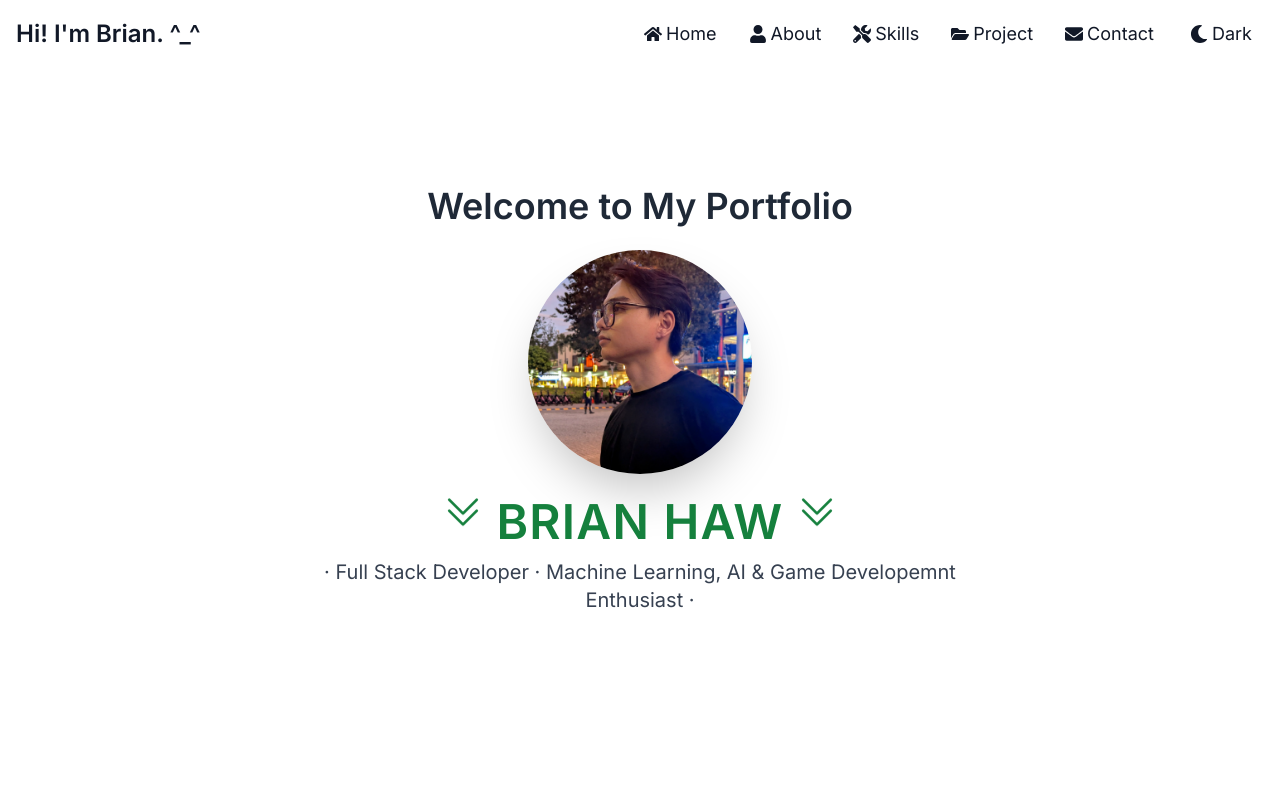
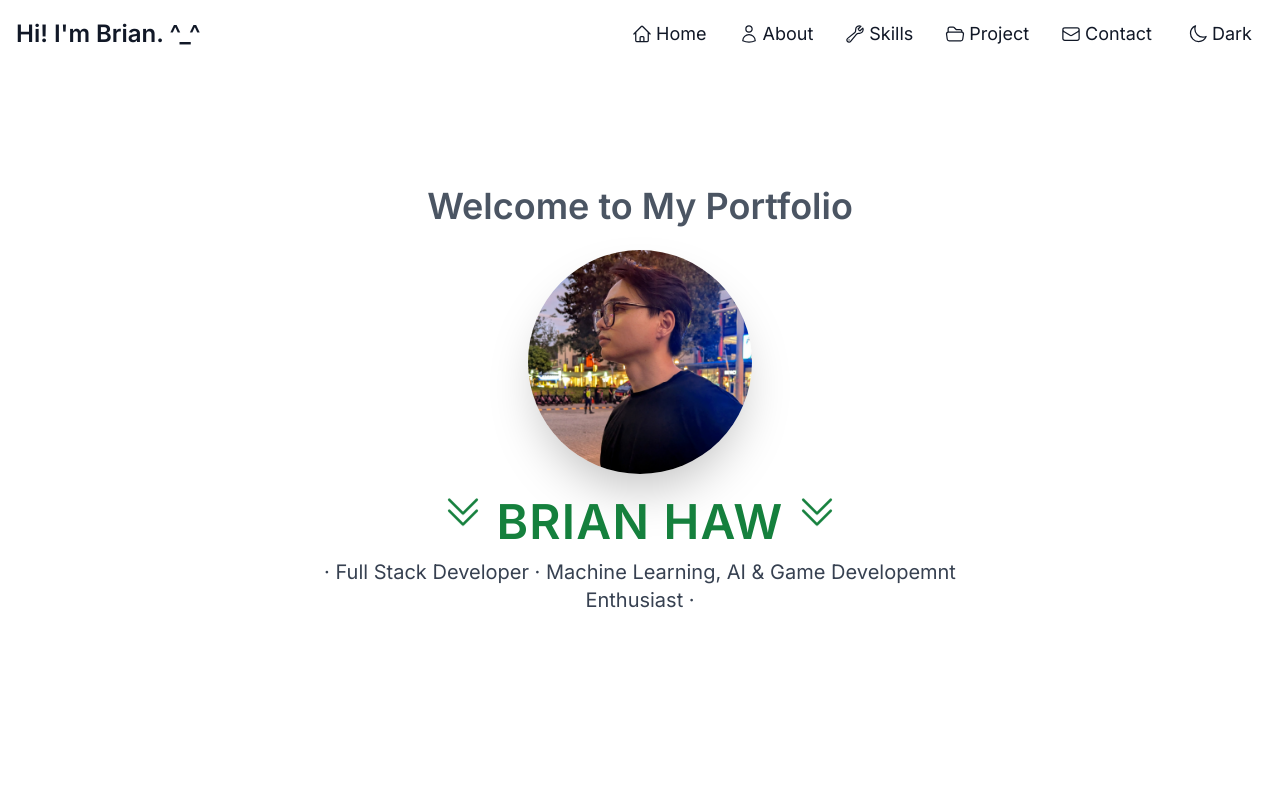
Before and after one commit to BrianShiroe/portfolio-react-typescript-tailwind, a React (Vite) app: page / in a window 1280 px wide. Shown: the top 800 px of the page. Built offline with nearby package versions, Linux system fonts and the light colour scheme.

Commit message:
navbar icon update

```diff
--- a/src/components/Navbar.tsx
+++ b/src/components/Navbar.tsx
@@ -4,7 +4,15 @@
 
 import { useState, useRef, useEffect } from "react";
 import type { Theme } from "../utils/theme";
-import { FaHome, FaUser, FaTools, FaFolderOpen, FaEnvelope, FaSun, FaMoon } from "react-icons/fa";
+import {
+  HomeIcon,
+  UserIcon,
+  WrenchIcon,
+  FolderOpenIcon,
+  EnvelopeIcon,
+  SunIcon,
+  MoonIcon,
+} from "@heroicons/react/24/outline";
 
 interface NavbarProps {
   theme: Theme;
@@ -44,33 +52,29 @@ const Navbar = ({ theme, toggleTheme }: NavbarProps) => {
   };
 
   const sections = [
-    { name: "home", icon: <FaHome className="inline mr-1" /> },
-    { name: "about", icon: <FaUser className="inline mr-1" /> },
-    { name: "skills", icon: <FaTools className="inline mr-1" /> },
+    { name: "home", icon: <HomeIcon className="w-5 h-5 inline mr-1" /> },
+    { name: "about", icon: <UserIcon className="w-5 h-5 inline mr-1" /> },
+    { name: "skills", icon: <WrenchIcon className="w-5 h-5 inline mr-1" /> },
     {
       name: "projects-academic",
-      icon: <FaFolderOpen className="inline mr-1" />,
+      icon: <FolderOpenIcon className="w-5 h-5 inline mr-1" />,
       label: "Project",
     },
-    { name: "contact", icon: <FaEnvelope className="inline mr-1" /> },
+    { name: "contact", icon: <EnvelopeIcon className="w-5 h-5 inline mr-1" /> },
   ];
 
   const renderLinkText = (section: { name: string; label?: string }) => {
-    return section.label || (section.name.charAt(0).toUpperCase() + section.name.slice(1));
+    return section.label || section.name.charAt(0).toUpperCase() + section.name.slice(1);
   };
 
   return (
     <nav
       className={`fixed top-0 w-full z-50 px-4 py-4 transition-colors duration-500 ${
-        isScrolled
-          ? "bg-white/80 dark:bg-gray-800/80 backdrop-blur shadow-md"
-          : "bg-transparent"
+        isScrolled || mobileMenuOpen ? "bg-white/80 dark:bg-gray-800/80 backdrop-blur shadow-md" : "bg-transparent"
       }`}
     >
       <div className="max-w-7xl mx-auto flex items-center justify-between">
-        <h1 className="text-xl sm:text-2xl font-bold text-gray-900 dark:text-gray-100">
-          Hi! I'm Brian. ^_^
-        </h1>
+        <h1 className="text-xl sm:text-2xl font-bold text-gray-900 dark:text-gray-100">Hi! I'm Brian. ^_^</h1>
 
         {/* Desktop Menu */}
         <div className="hidden md:flex items-center space-x-4">
@@ -90,7 +94,7 @@ const Navbar = ({ theme, toggleTheme }: NavbarProps) => {
             aria-label="Toggle Theme"
             className="text-base sm:text-lg px-3 py-1 text-gray-900 dark:text-gray-100 hover:underline focus:outline-none focus:ring-2 focus:ring-offset-2 focus:ring-indigo-500 flex items-center"
           >
-            {theme === "light" ? <FaMoon className="mr-1" /> : <FaSun className="mr-1" />}
+            {theme === "light" ? <MoonIcon className="w-5 h-5 mr-1" /> : <SunIcon className="w-5 h-5 mr-1" />}
             {theme === "light" ? "Dark" : "Light"}
           </button>
         </div>
@@ -123,7 +127,7 @@ const Navbar = ({ theme, toggleTheme }: NavbarProps) => {
         style={{ maxHeight }}
         className="md:hidden overflow-hidden transition-[max-height] duration-300 ease-in-out"
       >
-        <div className="flex flex-col gap-2 mt-2 px-4 py-2 bg-white dark:bg-gray-800 rounded-b shadow">
+        <div className="flex flex-col gap-2 mt-2 px-4 py-2">
           {sections.map((section) => (
             <a
               key={section.name}
@@ -143,7 +147,7 @@ const Navbar = ({ theme, toggleTheme }: NavbarProps) => {
             aria-label="Toggle Theme"
             className="text-left text-gray-900 dark:text-gray-100 hover:underline py-2 flex items-center"
           >
-            {theme === "light" ? <FaMoon className="mr-1" /> : <FaSun className="mr-1" />}
+            {theme === "light" ? <MoonIcon className="w-5 h-5 mr-1" /> : <SunIcon className="w-5 h-5 mr-1" />}
             {theme === "light" ? "Dark" : "Light"}
           </button>
         </div>
--- a/src/pages/Home.tsx
+++ b/src/pages/Home.tsx
@@ -17,7 +17,7 @@ const Home = () => {
       {/* Header Section */}
       <header aria-label="Welcome section" className="space-y-3 px-4">
         <h2 className="text-3xl sm:text-4xl font-semibold inline-flex items-center justify-center space-x-3">
-          <span>Welcome to My Portfolio</span>
+          <span className="text-gray-600 dark:text-gray-400">Welcome to My Portfolio</span>
         </h2>
       </header>
 
```
